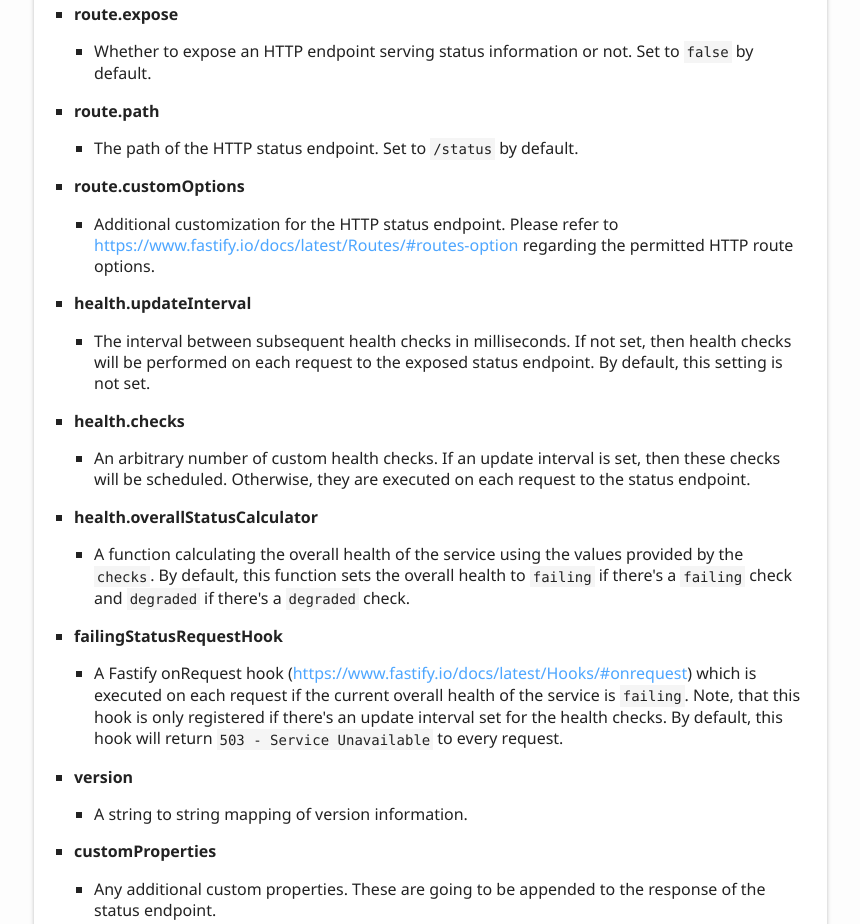
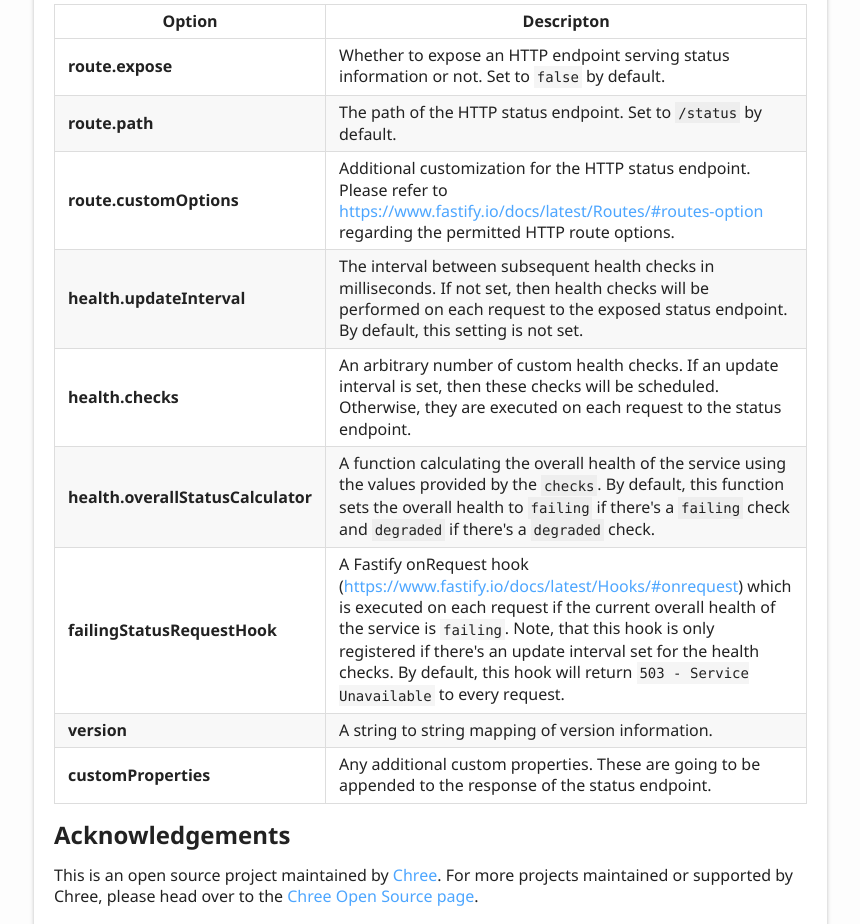
Before and after one commit to chreeio/fastify-status, a plain HTML site: page index.html in a window 1280 px wide. Shown: the part 2023-2947 px from the top of the page, without its empty margins (6-866 px from the left). Drawn offline with Linux system fonts and the light colour scheme.

Commit message:
Updated the documentation to version c086038b23d5dc2fa91f4829acbdb88bae625257

```diff
--- a/index.html
+++ b/index.html
@@ -107,44 +107,50 @@ app.register(fastifyStatus, {
 					<h2>Options</h2>
 				</a>
 				<p>When registering <code>fastify-status</code>, you can set the following options. Please note, that each setting is optional.</p>
-				<ul>
-					<li><strong>route.expose</strong><ul>
-							<li>Whether to expose an HTTP endpoint serving status information or not. Set to <code>false</code> by default.</li>
-						</ul>
-					</li>
-					<li><strong>route.path</strong><ul>
-							<li>The path of the HTTP status endpoint. Set to <code>/status</code> by default.</li>
-						</ul>
-					</li>
-					<li><strong>route.customOptions</strong><ul>
-							<li>Additional customization for the HTTP status endpoint. Please refer to <a href="https://www.fastify.io/docs/latest/Routes/#routes-option">https://www.fastify.io/docs/latest/Routes/#routes-option</a> regarding the permitted HTTP route options.</li>
-						</ul>
-					</li>
-					<li><strong>health.updateInterval</strong><ul>
-							<li>The interval between subsequent health checks in milliseconds. If not set, then health checks will be performed on each request to the exposed status endpoint. By default, this setting is not set.</li>
-						</ul>
-					</li>
-					<li><strong>health.checks</strong><ul>
-							<li>An arbitrary number of custom health checks. If an update interval is set, then these checks will be scheduled. Otherwise, they are executed on each request to the status endpoint.</li>
-						</ul>
-					</li>
-					<li><strong>health.overallStatusCalculator</strong><ul>
-							<li>A function calculating the overall health of the service using the values provided by the <code>checks</code>. By default, this function sets the overall health to <code>failing</code> if there&#39;s a <code>failing</code> check and <code>degraded</code> if there&#39;s a <code>degraded</code> check.</li>
-						</ul>
-					</li>
-					<li><strong>failingStatusRequestHook</strong><ul>
-							<li>A Fastify onRequest hook (<a href="https://www.fastify.io/docs/latest/Hooks/#onrequest">https://www.fastify.io/docs/latest/Hooks/#onrequest</a>) which is executed on each request if the current overall health of the service is <code>failing</code>. Note, that this hook is only registered if there&#39;s an update interval set for the health checks. By default, this hook will return <code>503 - Service Unavailable</code> to every request.</li>
-						</ul>
-					</li>
-					<li><strong>version</strong><ul>
-							<li>A string to string mapping of version information.</li>
-						</ul>
-					</li>
-					<li><strong>customProperties</strong><ul>
-							<li>Any additional custom properties. These are going to be appended to the response of the status endpoint.</li>
-						</ul>
-					</li>
-				</ul>
+				<table>
+					<thead>
+						<tr>
+							<th>Option</th>
+							<th>Descripton</th>
+						</tr>
+					</thead>
+					<tbody><tr>
+							<td><strong>route.expose</strong></td>
+							<td>Whether to expose an HTTP endpoint serving status information or not. Set to <code>false</code> by default.</td>
+						</tr>
+						<tr>
+							<td><strong>route.path</strong></td>
+							<td>The path of the HTTP status endpoint. Set to <code>/status</code> by default.</td>
+						</tr>
+						<tr>
+							<td><strong>route.customOptions</strong></td>
+							<td>Additional customization for the HTTP status endpoint. Please refer to <a href="https://www.fastify.io/docs/latest/Routes/#routes-option">https://www.fastify.io/docs/latest/Routes/#routes-option</a> regarding the permitted HTTP route options.</td>
+						</tr>
+						<tr>
+							<td><strong>health.updateInterval</strong></td>
+							<td>The interval between subsequent health checks in milliseconds. If not set, then health checks will be performed on each request to the exposed status endpoint. By default, this setting is not set.</td>
+						</tr>
+						<tr>
+							<td><strong>health.checks</strong></td>
+							<td>An arbitrary number of custom health checks. If an update interval is set, then these checks will be scheduled. Otherwise, they are executed on each request to the status endpoint.</td>
+						</tr>
+						<tr>
+							<td><strong>health.overallStatusCalculator</strong></td>
+							<td>A function calculating the overall health of the service using the values provided by the <code>checks</code>. By default, this function sets the overall health to <code>failing</code> if there&#39;s a <code>failing</code> check and <code>degraded</code> if there&#39;s a <code>degraded</code> check.</td>
+						</tr>
+						<tr>
+							<td><strong>failingStatusRequestHook</strong></td>
+							<td>A Fastify onRequest hook (<a href="https://www.fastify.io/docs/latest/Hooks/#onrequest">https://www.fastify.io/docs/latest/Hooks/#onrequest</a>) which is executed on each request if the current overall health of the service is <code>failing</code>. Note, that this hook is only registered if there&#39;s an update interval set for the health checks. By default, this hook will return <code>503 - Service Unavailable</code> to every request.</td>
+						</tr>
+						<tr>
+							<td><strong>version</strong></td>
+							<td>A string to string mapping of version information.</td>
+						</tr>
+						<tr>
+							<td><strong>customProperties</strong></td>
+							<td>Any additional custom properties. These are going to be appended to the response of the status endpoint.</td>
+						</tr>
+				</tbody></table>
 				<a href="#acknowledgements" id="acknowledgements" style="color: inherit; text-decoration: none;">
 					<h2>Acknowledgements</h2>
 				</a>
```
Also changed, not shown: enums/_status_.status.html (+3 -3 lines), interfaces/_customproperty_.custompropertyfunction.html (+1 -1 lines), interfaces/_failingstatusrequesthook_.failingstatusrequesthook.html (+1 -1 lines), interfaces/_fastifystatus_.state.html (+3 -3 lines), interfaces/_fastifystatusoptions_.fastifystatusoptions.html (+5 -5 lines), interfaces/_healthcheckfunction_.healthcheckfunction.html (+1 -1 lines), interfaces/_overallstatuscalculatorfunction_.overallstatuscalculatorfunction.html (+1 -1 lines), modules/_customproperty_.html (+1 -1 lines), modules/_fastifystatus_.html (+6 -6 lines).
